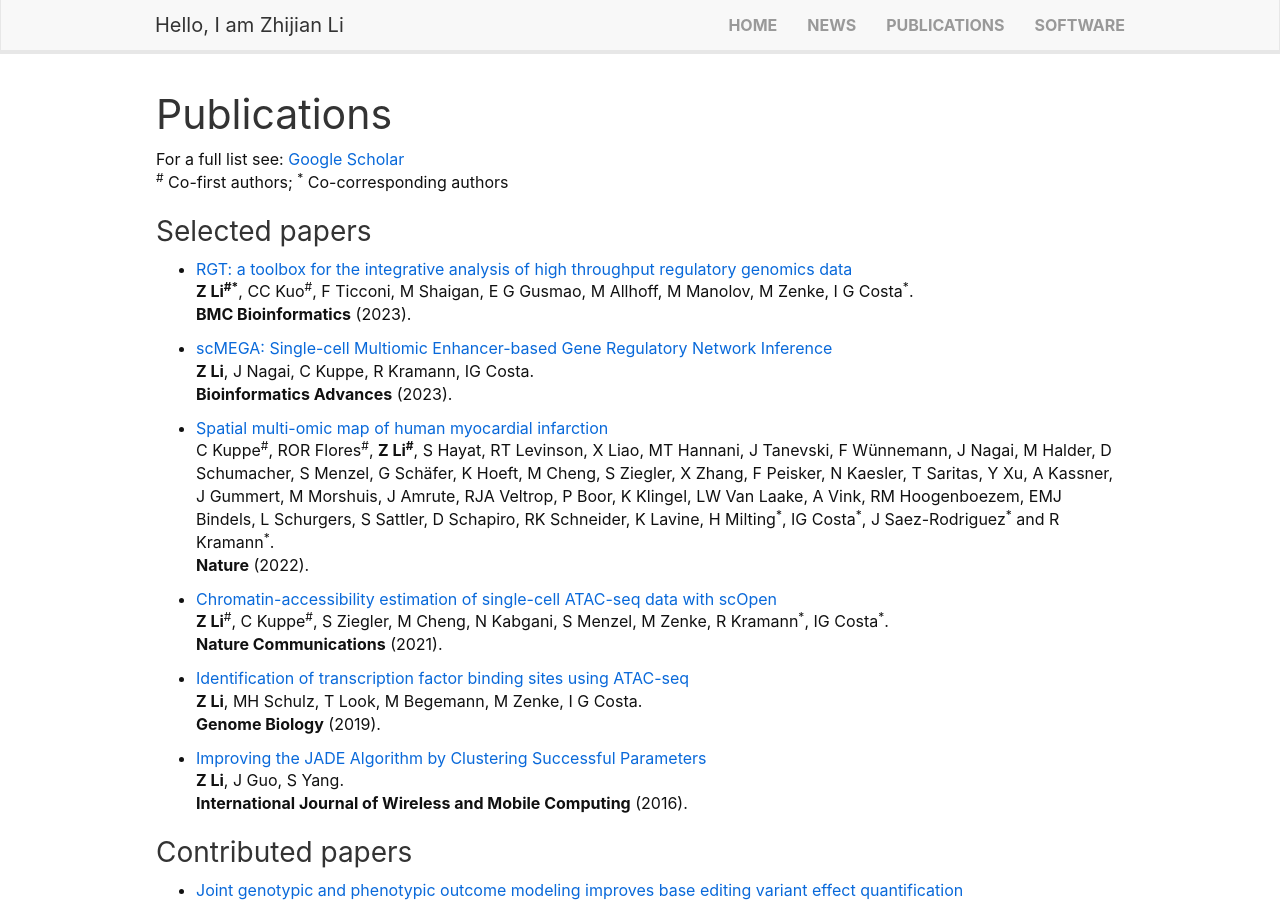
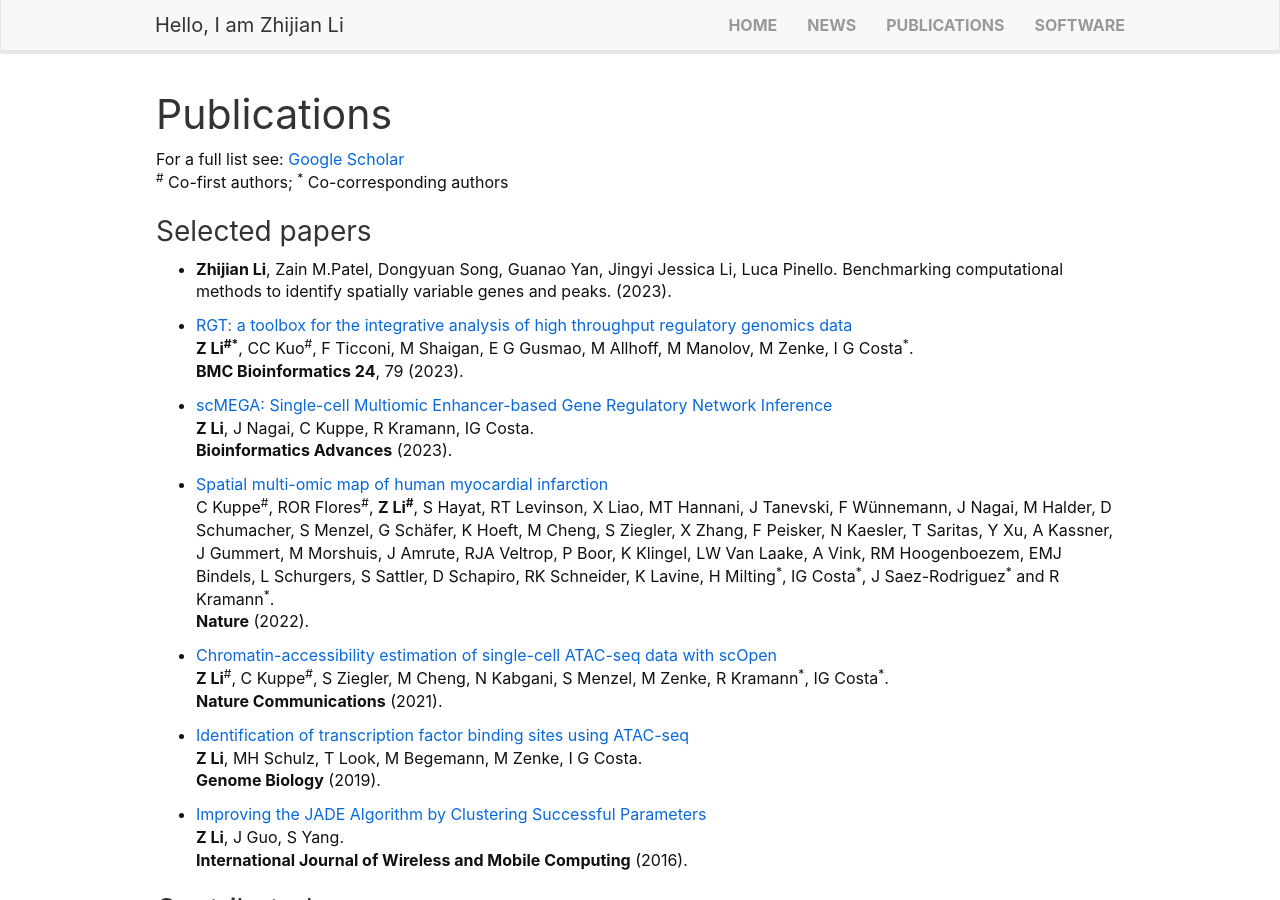
Before and after one commit to lzj1769/lzj1769.github.io, a Jekyll site: the page built from _pages/publications.md, in a window 1280 px wide and 900 px high. Built offline with Jekyll 4.4.1, drawn with Linux system fonts in a browser that asks for light colours; nearby versions of some CDN libraries.

Commit message:
update publication

```diff
--- a/_pages/publications.md
+++ b/_pages/publications.md
@@ -12,9 +12,12 @@ For a full list see: [Google Scholar](https://scholar.google.de/citations?user=x
 
 ### Selected papers
 
+
+* **Zhijian Li**, Zain M.Patel, Dongyuan Song, Guanao Yan, Jingyi Jessica Li, Luca Pinello. Benchmarking computational methods to identify spatially variable genes and peaks. (2023).
+
 * [RGT: a toolbox for the integrative analysis of high throughput regulatory genomics data](https://bmcbioinformatics.biomedcentral.com/articles/10.1186/s12859-023-05184-5) \
 **Z Li<sup>\#\*</sup>**, CC Kuo<sup>\#</sup>, F Ticconi, M Shaigan, E G Gusmao, M Allhoff, M Manolov, M Zenke, I G Costa<sup>\*</sup>.\
-**BMC Bioinformatics** (2023).
+**BMC Bioinformatics 24**, 79 (2023).
 
 * [scMEGA: Single-cell Multiomic Enhancer-based Gene Regulatory Network Inference](https://academic.oup.com/bioinformaticsadvances/advance-article/doi/10.1093/bioadv/vbad003/6986159?login=false)\
 **Z Li**, J Nagai, C Kuppe, R Kramann, IG Costa.\
```
